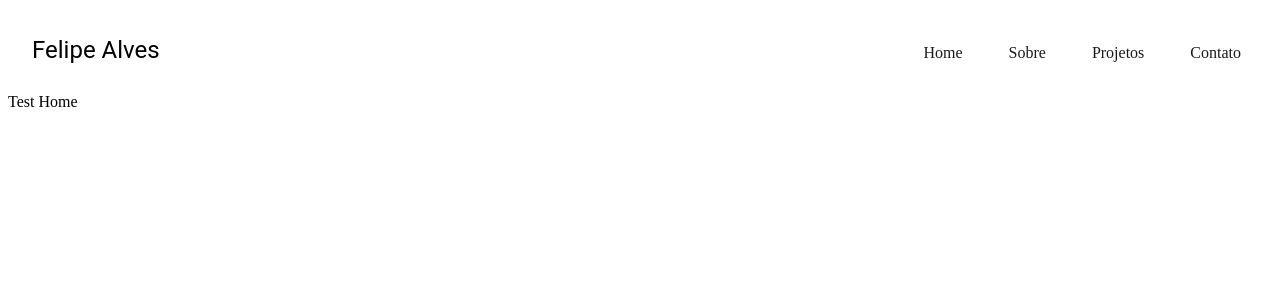
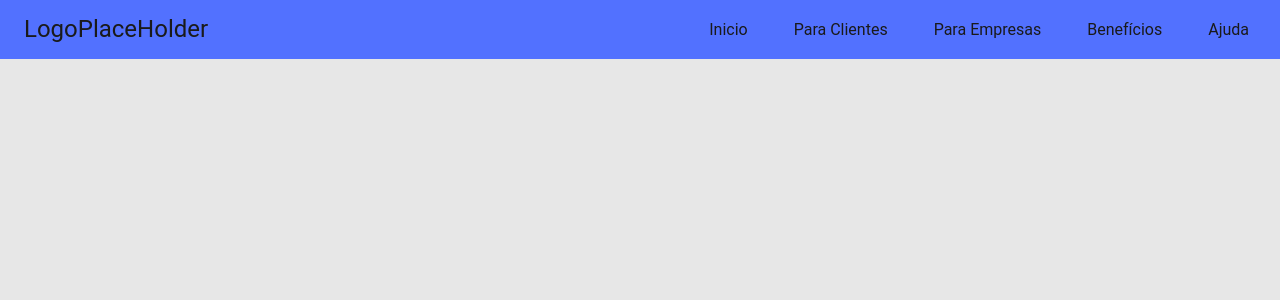
Before and after one commit to Felipe-alv-es/bank-website, a React (Create React App) app: page / in a window 1280 px wide. Shown: the top 300 px of the page. Built offline with nearby package versions, Linux system fonts and the light colour scheme.

Commit message:
chore(Navbar): created initial component

```diff
--- a/src/components/Home/Home.js
+++ b/src/components/Home/Home.js
@@ -1,12 +1,12 @@
 import React from "react";
 import Navbar from "../Navbar/Navbar";
+import { Box } from "@mui/material";
 
 const Home = () => {
   return (
-    <>
+    <Box>
       <Navbar />
-      <div>Test Home</div>
-    </>
+    </Box>
   );
 };
 
--- a/src/components/Navbar/Navbar.js
+++ b/src/components/Navbar/Navbar.js
@@ -35,10 +35,11 @@ const Navbar = () => {
   const isMobile = width <= 768;
 
   const menuOptions = [
-    { text: "Home", icon: <AiFillHome /> },
-    { text: "Sobre", icon: <AiFillDatabase /> },
-    { text: "Projetos", icon: <AiFillProject /> },
-    { text: "Contato", icon: <AiFillMessage /> },
+    { text: "Inicio", icon: <AiFillHome /> },
+    { text: "Para Clientes", icon: <AiFillDatabase /> },
+    { text: "Para Empresas", icon: <AiFillProject /> },
+    { text: "Benefícios", icon: <AiFillMessage /> },
+    { text: "Ajuda", icon: <AiFillMessage /> },
   ];
 
   return (
@@ -99,7 +100,7 @@ const Navbar = () => {
             variant="h5"
             sx={{ marginLeft: "1em", pointerEvents: "none" }}
           >
-            Felipe Alves
+            LogoPlaceHolder
           </Typography>
           <ul>
             {menuOptions.map((item) => (
--- a/src/components/Navbar/Navbar.styles.ts
+++ b/src/components/Navbar/Navbar.styles.ts
@@ -5,6 +5,7 @@ export const getNavbarStyles = (): SxProps => ({
   justifyContent: "space-between",
   width: "100%",
   alignItems: "center",
+  background: "#5271FF",
   "> ul": {
     display: "flex",
     listStyle: "none",
@@ -18,6 +19,7 @@ export const getNavbarStyles = (): SxProps => ({
 
         marginRight: "1em",
         marginTop: "5px",
+        marginBottom: "5px",
         padding: "15px",
         borderRadius: "5px",
         transition: ".5s",
--- a/src/index.js
+++ b/src/index.js
@@ -1,10 +1,12 @@
 import React from "react";
 import ReactDOM from "react-dom/client";
 import App from "./App";
+import GlobalStyles from "./assets/styles/global";
 
 const root = ReactDOM.createRoot(document.getElementById("root"));
 root.render(
   <React.StrictMode>
     <App />
+    <GlobalStyles />
   </React.StrictMode>
 );
```
